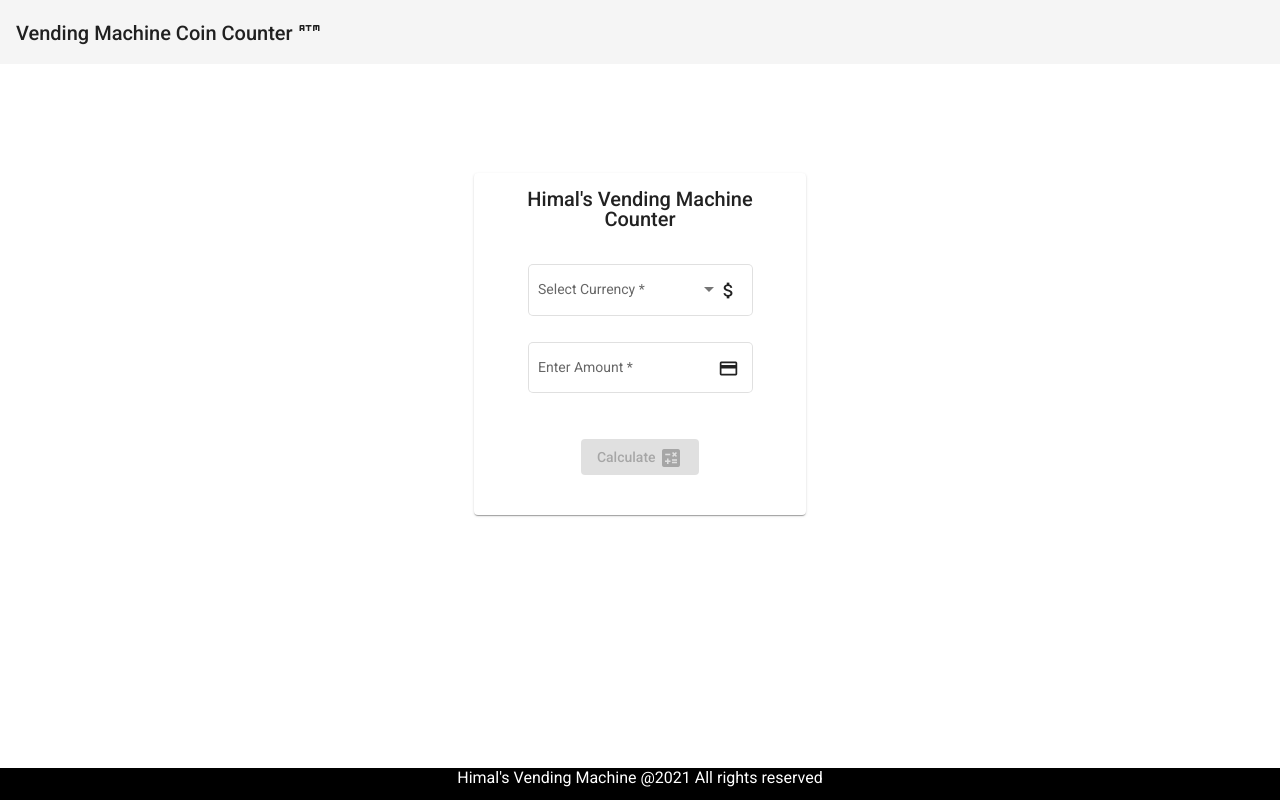
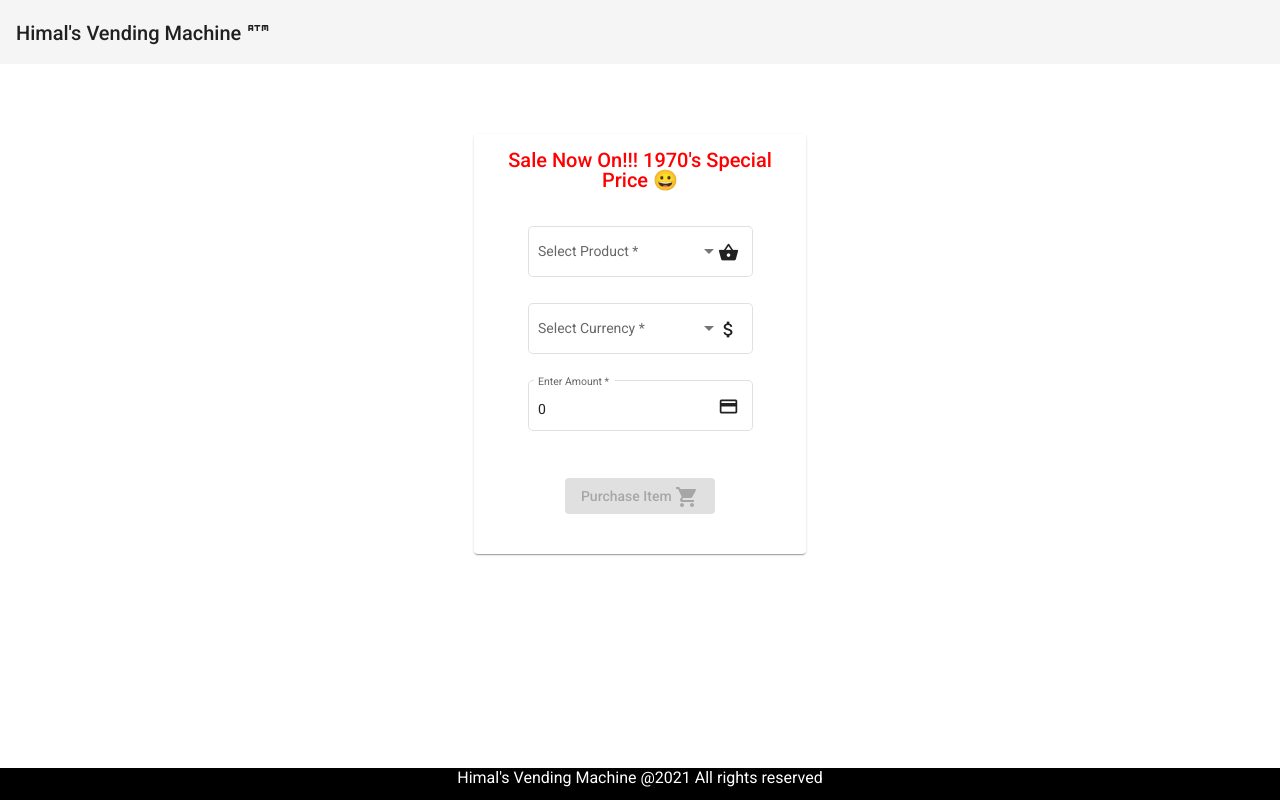
Before and after one commit to HimWell/vending-machine, an Angular app: page /home in a window 1280 px wide. Built offline with nearby package versions, Linux system fonts and the light colour scheme.

Commit message:
update ui and calculation fix

```diff
--- a/src/app/app.component.html
+++ b/src/app/app.component.html
@@ -1,5 +1,5 @@
 <mat-toolbar>
-    <span>Vending Machine Coin Counter
+    <span>Himal's Vending Machine
       <span class="material-icons" style="margin-right: 20px;">
         atm
         </span>
--- a/src/app/components/coin-counter/coin-counter.component.html
+++ b/src/app/components/coin-counter/coin-counter.component.html
@@ -2,7 +2,7 @@
 
     <mat-card>
         <mat-card-header>
-            <mat-card-title>Himal's Vending Machine Counter</mat-card-title>
+            <mat-card-title style="color: red;">Sale Now On!!! 1970's Special Price 😀 </mat-card-title>
         </mat-card-header>
 
         <br />
@@ -11,17 +11,17 @@
 
             <mat-card-content>
 
-                <!-- <div>
+                <div>
                     <mat-form-field appearance="outline">
                         <mat-label>Select Product</mat-label>
                         <mat-select matInput placeholder="Select Product" #productValue id="productValue.value" name="productValue.value" [(ngModel)]="productValue.value" required>
-                            <mat-option *ngFor="let product of products" [value]="product.id">
-                                {{ product.price }}c - {{ product.name }}
+                            <mat-option *ngFor="let product of products" [value]="product.price">
+                                {{ product.price }} cents - {{ product.name }}
                             </mat-option>
                         </mat-select>
                         <mat-icon matSuffix>shopping_basket</mat-icon>
                     </mat-form-field>
-                </div> -->
+                </div>
 
                 <div>
                     <mat-form-field appearance="outline">
@@ -38,7 +38,7 @@
                 <div>
                     <mat-form-field appearance="outline">
                         <mat-label>Enter Amount</mat-label>
-                        <input type="number" matInput placeholder="Enter Amount" id="amount" name="amount" [(ngModel)]="coin.amount" required min="0" />
+                        <input type="number" matInput placeholder="Enter Amount" id="amount" name="amount" [(ngModel)]="amount" required min="0" />
                         <mat-icon matSuffix>payment</mat-icon>
                     </mat-form-field>
                 </div>
@@ -47,17 +47,13 @@
 
             <mat-card-actions>
                 <button [disabled]="f.invalid" mat-raised-button color="primary" (click)="calculateCoin()">
-          Calculate
-          <span class="material-icons"> calculate </span>
+          Purchase Item
+          <span class="material-icons">shopping_cart</span>
         </button>
             </mat-card-actions>
 
         </form>
 
-        <ng-container *ngIf="!!coin.total">
-            <h3 style="color: red;">Your amount of {{ coin.amount }} cents requires {{ coin.total }}</h3>
-        </ng-container>
-
     </mat-card>
 
 </div>
--- a/src/app/components/coin-counter/coin-counter.component.ts
+++ b/src/app/components/coin-counter/coin-counter.component.ts
@@ -1,5 +1,4 @@
 import { Component, OnInit, ViewChild } from '@angular/core';
-import { Coin } from 'src/app/models/Coin';
 import { Currency } from 'src/app/models/Currency';
 import { Product } from 'src/app/models/Product';
 
@@ -19,16 +18,18 @@ export class CoinCounterComponent implements OnInit {
   ];
 
   // product lookup values
-  // products: Product[] = [
-  //   { id: '1', name: 'Coca-Cola', price: 45 },
-  //   { id: '2', name: 'Lays Chips', price: 35 },
-  //   { id: '3', name: 'Aero Chocolate', price: 60 },
-  //   { id: '4', name: 'Caramel Biscuits', price: 30 },
-  // ];
+  products: Product[] = [
+    { id: '1', name: 'Coca-Cola', price: 45 },
+    { id: '2', name: 'Lays Chips', price: 35 },
+    { id: '3', name: 'Aero Chocolate', price: 60 },
+    { id: '4', name: 'Caramel Biscuits', price: 30 },
+  ];
 
-  coin: Coin = {};
+  product: Product = {};
   @ViewChild('currencyValue') currencyValue: any;
-  // @ViewChild('productValue') productValue: any;
+  @ViewChild('productValue') productValue: any;
+  amount = 0;
+  total = 0;
 
   constructor() { }
 
@@ -36,24 +37,30 @@ export class CoinCounterComponent implements OnInit {
   }
 
   calculateCoin(): void {
+    const rsaCoins = [50 , 20, 10, 5, 1];
+    const usdCoins = [25, 10, 5, 1];
+    const eurGbpCoins = [50, 20, 10, 5, 2, 1];
+
     // RSA
     if (this.currencyValue.value === 'rsa') {
-      console.log('Minimum RSA coins required is: -->', this.vendingMachineCalculation([50 , 20, 10, 5, 1], this.coin.amount));
+      console.log('Minimum coin change in RSA is: -->', this.vendingMachineCalculation(rsaCoins, this.amount),
+      'Coin array order: [0] -> 50 cents, [1] -> 20 cents, [2] -> 10 cents, [3] -> 5 cents, [4] -> 1 cents');
     }
     // USD
     if (this.currencyValue.value === 'usd') {
-      console.log('Minimum USD coins required is: -->', this.vendingMachineCalculation([25, 10, 5, 1], this.coin.amount));
+      console.log('Minimum coin change in USD is: -->', this.vendingMachineCalculation(usdCoins, this.amount),
+      'Coin array order: [0] -> 25 cents, [1] -> 10 cents, [2] -> 5 cents, [3] -> 1 cent');
     }
     // EUR + GBP
     if (this.currencyValue.value === 'eur' || this.currencyValue.value === 'gbp') {
-      console.log('Minimum EUR coins required is: -->', this.vendingMachineCalculation([50, 20, 10, 5, 2, 1], this.coin.amount));
+      console.log('Minimum coin change in EUR or GBP is: -->', this.vendingMachineCalculation(eurGbpCoins, this.amount),
+      'Coin array order: [0] -> 50 cents, [1] -> 20 cents, [2] -> 10 cents, [3] -> 5 cents, [4] -> 2 cents, [5] -> 1 cent');
     }
   }
 
-  // tslint:disable-next-line:typedef
-  vendingMachineCalculation(coins: number[], total: any) {
+  vendingMachineCalculation(coins: number[], total: any): any {
     const coinDenominations: number[] = [];
-    this.coin.total = coinDenominations;
+    total = this.amount - this.productValue.value;
 
     for (let i = 0; i < coins.length; i++) {
       coinDenominations[i] = 0;
@@ -63,6 +70,7 @@ export class CoinCounterComponent implements OnInit {
       coinDenominations[c] = Math.floor( total / coins[c] );
       total -= coinDenominations[c] * coins[c];
   }
+    // Note to see outcome of coin result please check console
     return coinDenominations;
   }
 }
--- a/src/app/models/Coin.ts
+++ /dev/null
@@ -1,5 +0,0 @@
-export interface Coin {
-  // id?: string;
-  amount?: number;
-  total?: any;
-}
```
